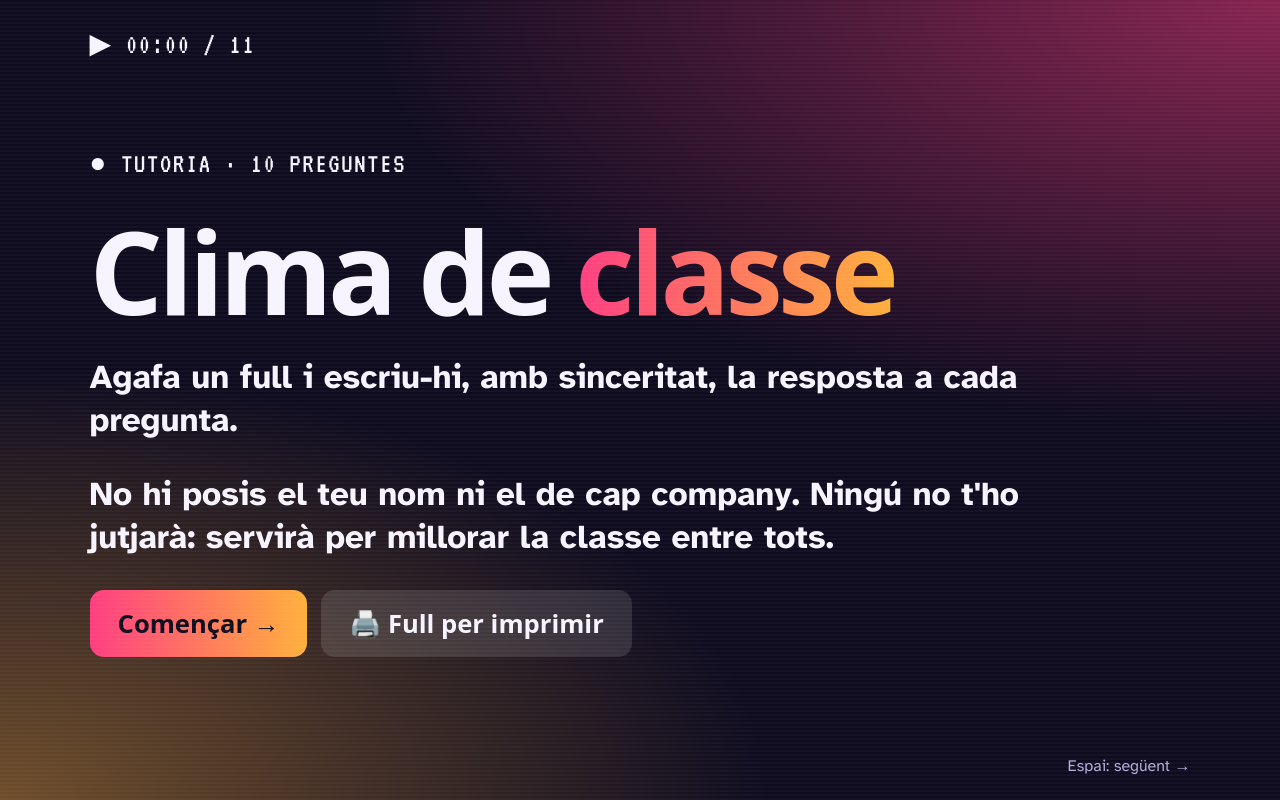
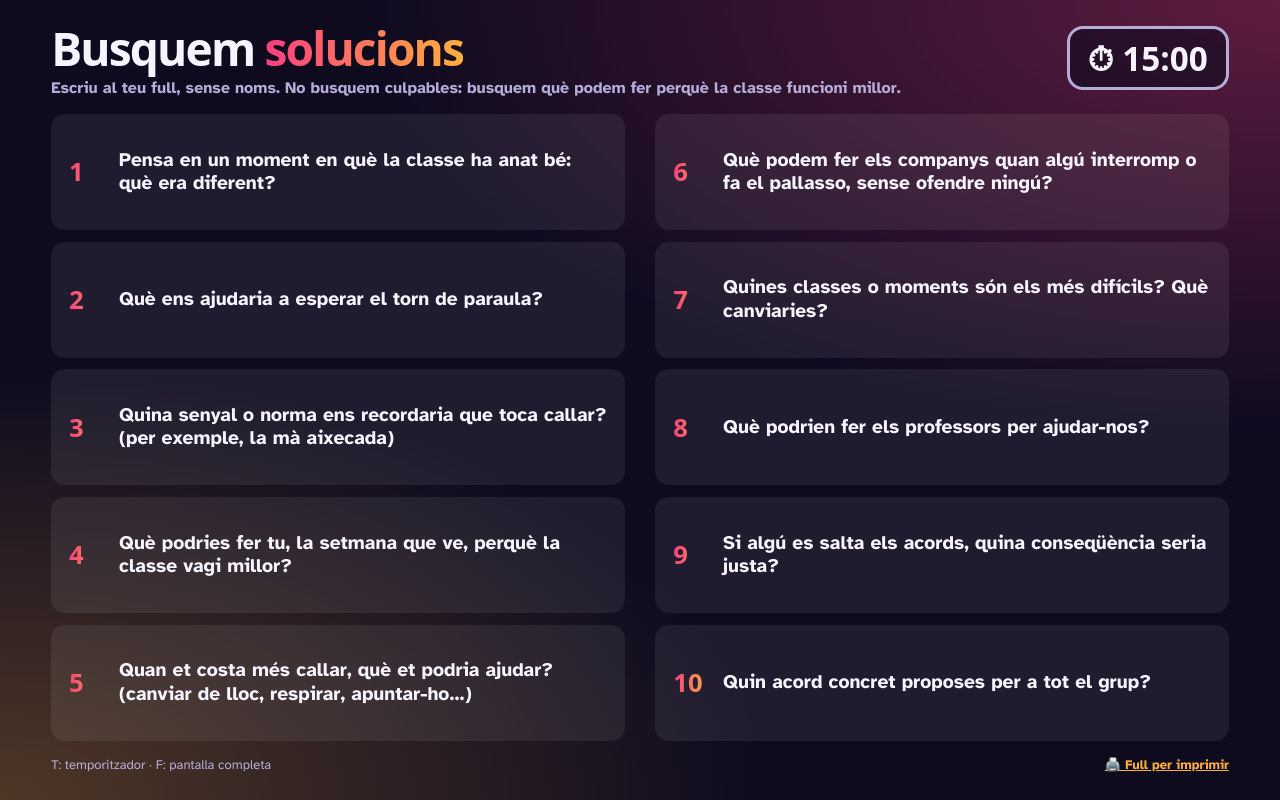
Before and after one commit to jmateog13-creator/clima-de-classe, a plain HTML site: page index.html in a window 1280 px wide. Drawn offline with Linux system fonts and the light colour scheme; a web font is replaced by a local one.

Commit message:
Busquem solucions: 10 preguntes a la vista, enfocades a trobar solucions
Co-Authored-By: Claude Sonnet 5.5 <noreply@anthropic.com>

```diff
--- a/index.html
+++ b/index.html
@@ -12,60 +12,54 @@
 :root{--fons:#0e0b1f;--tinta:#f7f4ff;--suau:#b5acd9;--fosc:#0e0b1f;--g1:#ff3d81;--g2:#ffb03b;
   --display:"Unbounded",ui-sans-serif,system-ui,sans-serif;--text:"Atkinson Hyperlegible",ui-sans-serif,system-ui,sans-serif;--osd:"VT323",ui-monospace,monospace}
 *{box-sizing:border-box}
-html,body{height:100%;margin:0}
-body{background:var(--fons);color:var(--tinta);font:400 20px/1.5 var(--text);overflow:hidden}
-.diapo{position:fixed;inset:0;display:flex;flex-direction:column;justify-content:center;gap:clamp(16px,2.4vw,32px);padding:clamp(32px,7vw,120px);
-  background:radial-gradient(120% 90% at 100% 0%,color-mix(in srgb,var(--g1) 50%,transparent),transparent 60%),radial-gradient(100% 90% at 0% 100%,color-mix(in srgb,var(--g2) 40%,transparent),transparent 60%),var(--fons)}
-.diapo::after{content:"";position:absolute;inset:0;pointer-events:none;background:repeating-linear-gradient(0deg,#ffffff08 0 2px,transparent 2px 4px)}
-.cap,.peu{position:absolute;left:clamp(32px,7vw,120px);right:clamp(32px,7vw,120px);display:flex;justify-content:space-between;align-items:center;z-index:1}
-.cap{top:24px}.peu{bottom:22px;color:var(--suau);font-size:16px}
-.osd{font-family:var(--osd);font-size:clamp(22px,2.2vw,32px);letter-spacing:.06em}
-h1{margin:0;font:900 clamp(48px,9vw,150px)/.95 var(--display);letter-spacing:-.04em;text-wrap:balance}
-h1 span,.num{background:linear-gradient(90deg,var(--g1),var(--g2));-webkit-background-clip:text;background-clip:text;color:transparent}
-.num{font:900 clamp(40px,5vw,80px) var(--display)}
-.q{margin:0;font:800 clamp(30px,4.6vw,76px)/1.12 var(--display);letter-spacing:-.025em;max-width:22em;text-wrap:balance}
-.frase{font:700 clamp(22px,2.6vw,40px)/1.3 var(--text);max-width:30em;margin:0}
-.nota{font:700 clamp(18px,1.8vw,28px) var(--text);color:var(--g2);margin:0}
-.temps{font:900 clamp(26px,3vw,44px) var(--display);font-variant-numeric:tabular-nums;border:3px solid var(--suau);border-radius:16px;padding:6px 18px;background:#0e0b1f99;cursor:pointer;color:var(--tinta)}
+html,body{min-height:100%;margin:0}
+body{background:var(--fons);color:var(--tinta);font:400 20px/1.4 var(--text);min-height:100vh;
+  background-image:radial-gradient(120% 90% at 100% 0%,#ff3d8155,transparent 60%),radial-gradient(100% 90% at 0% 100%,#ffb03b44,transparent 60%)}
+main{height:100vh;display:flex;flex-direction:column;gap:clamp(8px,1.2vw,18px);padding:clamp(14px,2vw,36px) clamp(20px,4vw,72px)}
+.cap{display:flex;justify-content:space-between;align-items:flex-start;gap:20px}
+h1{margin:0;font:900 clamp(28px,3.6vw,60px)/1 var(--display);letter-spacing:-.04em}
+h1 span{background:linear-gradient(90deg,var(--g1),var(--g2));-webkit-background-clip:text;background-clip:text;color:transparent}
+.sub{margin:6px 0 0;font:700 clamp(13px,1.25vw,21px)/1.3 var(--text);color:var(--suau);max-width:60em}
+.llista{list-style:none;margin:0;padding:0;display:grid;grid-template-columns:1fr 1fr;grid-auto-flow:column;grid-template-rows:repeat(5,1fr);gap:clamp(6px,.9vw,14px) clamp(16px,2.4vw,40px);flex:1;min-height:0;counter-reset:q}
+@media (max-width:820px){.llista{grid-template-columns:1fr;grid-auto-flow:row;grid-template-rows:none}}
+.llista li{counter-increment:q;display:grid;grid-template-columns:auto 1fr;gap:14px;align-items:center;background:#ffffff12;border-radius:14px;padding:clamp(6px,.8vw,14px) clamp(12px,1.4vw,22px);font:700 clamp(14px,1.5vw,28px)/1.22 var(--text)}
+.llista li::before{content:counter(q);font:900 clamp(18px,2vw,34px)/1 var(--display);background:linear-gradient(90deg,var(--g1),var(--g2));-webkit-background-clip:text;background-clip:text;color:transparent;min-width:1.4em}
+.peu{font-size:13px!important;display:flex;justify-content:space-between;align-items:center;gap:14px;flex-wrap:wrap;color:var(--suau);font-size:15px}
+.temps{font:900 clamp(22px,2.6vw,40px) var(--display);font-variant-numeric:tabular-nums;border:3px solid var(--suau);border-radius:16px;padding:6px 18px;background:#0e0b1f99;cursor:pointer;color:var(--tinta);flex:none}
 .temps.corre{border-color:var(--g2)}
 .temps.fi{border-color:var(--g1);color:var(--g1);animation:parp 1s steps(2) infinite}
 @keyframes parp{50%{opacity:.35}}
-.btn{border:0;border-radius:14px;padding:16px 28px;font:900 clamp(20px,2vw,28px) var(--display);background:linear-gradient(90deg,var(--g1),var(--g2));color:var(--fosc);cursor:pointer;text-decoration:none;align-self:flex-start}
-.btn.sec{background:#ffffff1f;color:var(--tinta)}
-.fila{display:flex;gap:14px;flex-wrap:wrap}
+a.imp{color:var(--g2);font-weight:700}
 @media (prefers-reduced-motion:reduce){*{animation:none!important}}
 </style>
 </head>
 <body>
-<div id="app"></div>
+<main>
+  <div class="cap">
+    <div><h1>Busquem <span>solucions</span></h1><p class="sub" id="sub"></p></div>
+    <button class="temps" id="temps" title="Temporitzador (T)"></button>
+  </div>
+  <ol class="llista" id="llista"></ol>
+  <div class="peu"><span>T: temporitzador · F: pantalla completa</span><a class="imp" href="full.html" target="_blank">🖨️ Full per imprimir</a></div>
+</main>
 <script>
 const $=s=>document.querySelector(s), esc=s=>String(s??'').replace(/[&<>"]/g,c=>({'&':'&amp;','<':'&lt;','>':'&gt;','"':'&quot;'}[c]));
-let D, i=0, diapos=[], t=null, segons=0, corre=false;
 const mm=s=>String(Math.floor(s/60)).padStart(2,'0')+':'+String(s%60).padStart(2,'0');
-function construeix(){
-  const n=D.preguntes.length;
-  diapos=[{k:'portada'},...D.preguntes.map((p,j)=>({k:'q',p,j})),{k:'final'}];
-}
-function pinta(){
-  clearInterval(t); corre=false;
-  const d=diapos[i], tot=diapos.length-1;
-  let cos='';
-  if(d.k==='portada') cos=`<span class="osd">● TUTORIA · ${D.preguntes.length} PREGUNTES</span><h1>Clima de <span>classe</span></h1>${D.intro.map(x=>`<p class="frase">${esc(x)}</p>`).join('')}<div class="fila"><button class="btn" data-go="1">Començar →</button><a class="btn sec" href="full.html" target="_blank">🖨️ Full per imprimir</a></div>`;
-  else if(d.k==='q'){ segons=d.p.min*60; cos=`<span class="num">${String(d.j+1).padStart(2,'0')} / ${String(D.preguntes.length).padStart(2,'0')}</span><p class="q">${esc(d.p.text)}</p>${d.p.nota?`<p class="nota">${esc(d.p.nota)}</p>`:''}`; }
-  else cos=`<span class="osd">■ FINAL</span><h1>Gràcies<span>.</span></h1>${D.final.map(x=>`<p class="frase">${esc(x)}</p>`).join('')}`;
-  $('#app').innerHTML=`<article class="diapo"><div class="cap"><span class="osd">▶ ${mm(i)} / ${String(tot).padStart(2,'0')}</span>${d.k==='q'?`<button class="temps" id="temps" title="Temporitzador (T)">⏱ ${mm(segons)}</button>`:''}</div>${cos}<div class="peu"><span>${i?'← Enrere':''}</span><span>${d.k==='q'?'T: temporitzador · ':''}${i<tot?'Espai: següent →':''}</span></div></article>`;
-}
+let segons=0, total=0, t=null, corre=false;
 function temps(){
-  const b=$('#temps'); if(!b) return;
+  const b=$('#temps');
   if(corre){ clearInterval(t); corre=false; b.classList.remove('corre'); return; }
-  if(segons<=0) segons=diapos[i].p.min*60;
+  if(segons<=0) segons=total;
   corre=true; b.classList.remove('fi'); b.classList.add('corre');
   t=setInterval(()=>{ segons--; b.textContent='⏱ '+mm(Math.max(0,segons)); if(segons<=0){ clearInterval(t); corre=false; b.classList.remove('corre'); b.classList.add('fi'); b.textContent='⏱ Temps!'; } },1000);
 }
-const mou=d=>{const j=i+d; if(j<0||j>=diapos.length) return; i=j; pinta();};
-document.addEventListener('keydown',e=>{ if(e.code==='Space'||e.key==='ArrowRight'){e.preventDefault();mou(1);} else if(e.key==='ArrowLeft') mou(-1); else if(e.key==='t'||e.key==='T') temps(); else if(e.key==='f'||e.key==='F') document.fullscreenElement?document.exitFullscreen():document.documentElement.requestFullscreen?.(); });
-$('#app').addEventListener('click',e=>{ if(e.target.closest('[data-go]')) return mou(1); if(e.target.closest('#temps')) return temps(); if(e.target.closest('a')) return; mou(e.clientX<innerWidth/3?-1:1); });
-fetch('preguntes.json',{cache:'no-cache'}).then(r=>r.json()).then(j=>{D=j;construeix();pinta();});
+document.addEventListener('keydown',e=>{ if(e.key==='t'||e.key==='T') temps(); else if(e.key==='f'||e.key==='F') document.fullscreenElement?document.exitFullscreen():document.documentElement.requestFullscreen?.(); });
+$('#temps').onclick=temps;
+fetch('preguntes.json',{cache:'no-cache'}).then(r=>r.json()).then(D=>{
+  total=segons=D.minuts*60; $('#temps').textContent='⏱ '+mm(total);
+  $('#sub').textContent=D.subtitol;
+  $('#llista').innerHTML=D.preguntes.map(p=>`<li>${esc(p.text)}</li>`).join('');
+});
 </script>
 </body>
 </html>
--- a/preguntes.json
+++ b/preguntes.json
@@ -1,17 +1,17 @@
 {
-  "titol": "Clima de classe",
-  "intro": ["Agafa un full i escriu-hi, amb sinceritat, la resposta a cada pregunta.", "No hi posis el teu nom ni el de cap company. Ningú no t'ho jutjarà: servirà per millorar la classe entre tots."],
-  "final": ["Plega el full sense nom.", "Amb el que heu escrit decidirem, entre tots, uns acords per millorar la classe."],
+  "titol": "Busquem solucions",
+  "subtitol": "Escriu al teu full, sense noms. No busquem culpables: busquem què podem fer perquè la classe funcioni millor.",
+  "minuts": 15,
   "preguntes": [
-    { "id": "soroll", "text": "Quan a classe hi ha molt de soroll, què creus que està passant?", "min": 2 },
-    { "id": "torn", "text": "Per què creus que de vegades no respectem el torn de paraula?", "min": 2 },
-    { "id": "clima", "text": "Creus que el clima de la classe és bo per aprendre? Per què?", "min": 2 },
-    { "id": "moment", "text": "En quines classes o moments del dia és més difícil mantenir l'ordre? Per què?", "min": 2 },
-    { "id": "molesta", "text": "Què és el que més et molesta del que passa a classe?", "nota": "Sense noms de companys.", "min": 2 },
-    { "id": "jo", "text": "Alguna vegada t'has portat malament tu? Què creus que t'hi va portar?", "min": 2 },
-    { "id": "callar", "text": "Què fa que et costi esperar o callar quan algú altre està parlant?", "min": 2 },
-    { "id": "escoltat", "text": "T'has sentit alguna vegada que no t'escoltaven o que no et deixaven parlar? Com va ser?", "min": 2 },
-    { "id": "profes", "text": "Què podrien fer els professors perquè el clima de la classe millorés?", "min": 2 },
-    { "id": "acord", "text": "Quina norma o acord concret hauríem de fer entre tots per millorar la classe?", "min": 3 }
+    { "id": "be", "text": "Pensa en un moment en què la classe ha anat bé: què era diferent?" },
+    { "id": "torn", "text": "Què ens ajudaria a esperar el torn de paraula?" },
+    { "id": "senyal", "text": "Quina senyal o norma ens recordaria que toca callar? (per exemple, la mà aixecada)" },
+    { "id": "jo", "text": "Què podries fer tu, la setmana que ve, perquè la classe vagi millor?" },
+    { "id": "callar", "text": "Quan et costa més callar, què et podria ajudar? (canviar de lloc, respirar, apuntar-ho…)" },
+    { "id": "companys", "text": "Què podem fer els companys quan algú interromp o fa el pallasso, sense ofendre ningú?" },
+    { "id": "moments", "text": "Quines classes o moments són els més difícils? Què canviaries?" },
+    { "id": "profes", "text": "Què podrien fer els professors per ajudar-nos?" },
+    { "id": "consequencia", "text": "Si algú es salta els acords, quina conseqüència seria justa?" },
+    { "id": "acord", "text": "Quin acord concret proposes per a tot el grup?" }
   ]
 }
```
Also changed, not shown: full.html (+4 -4 lines), 1 other file.
